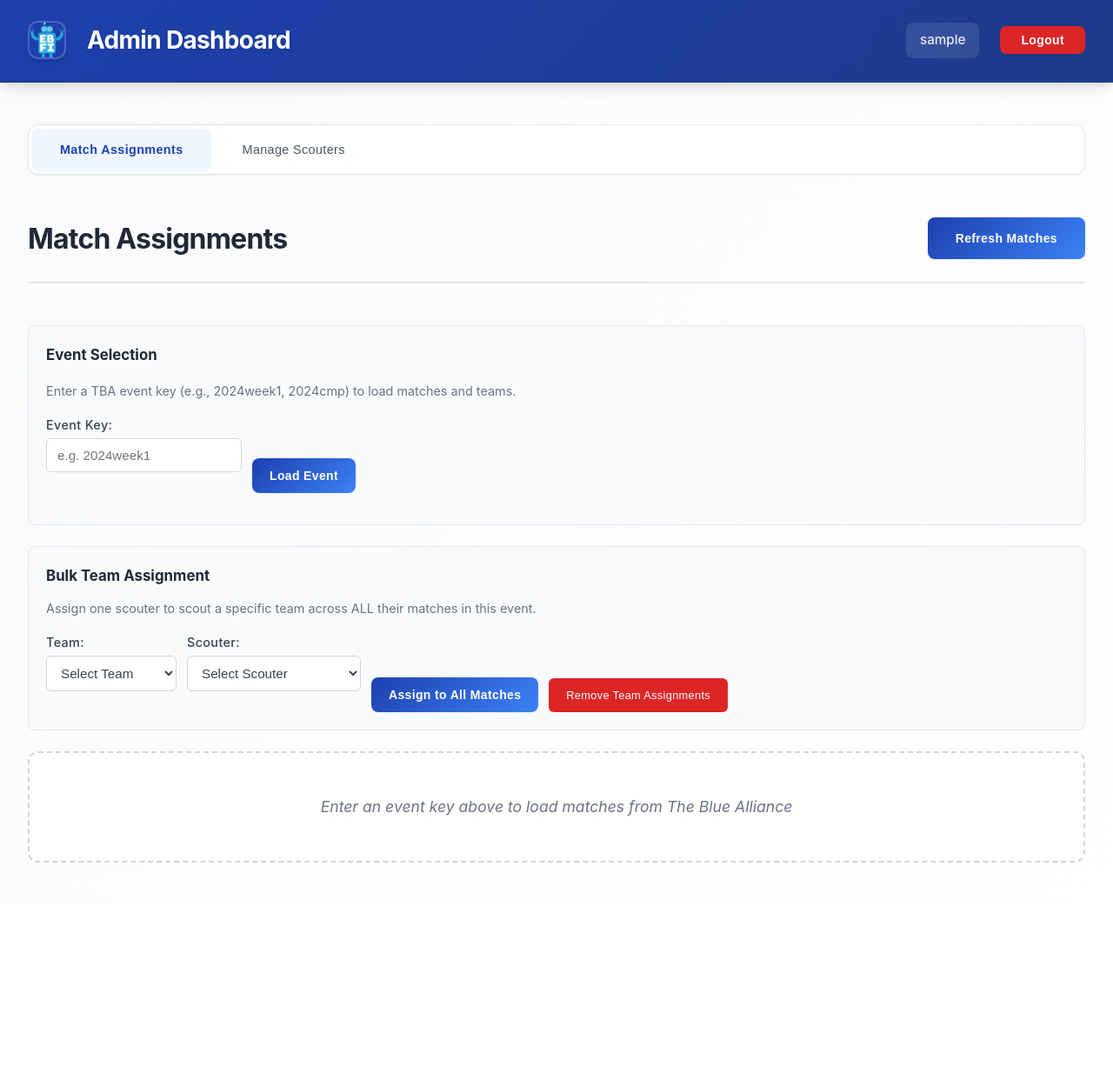
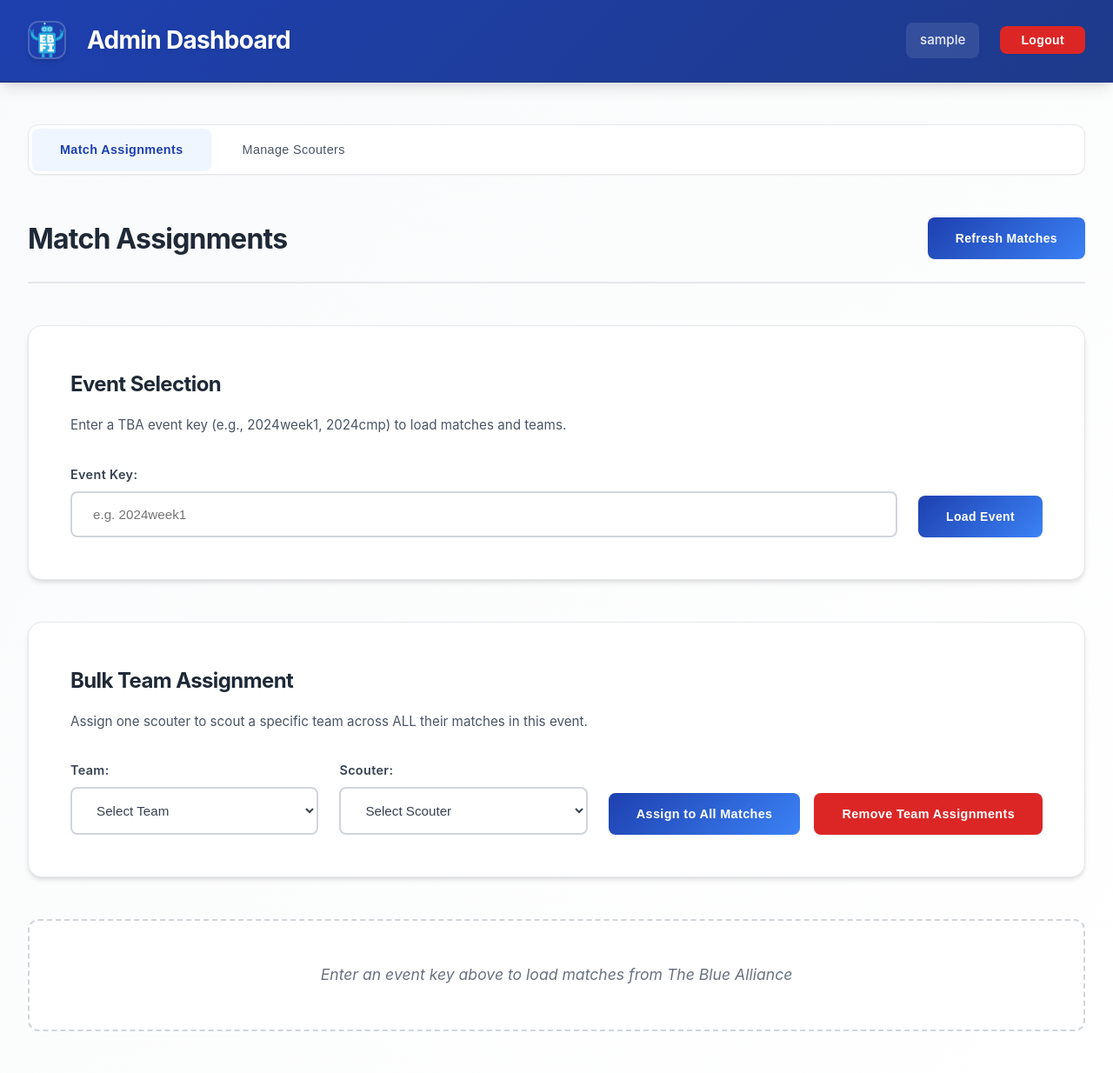
Before and after one commit to SudayKukreja/astraea-scouting-app, a Flask app: template templates/admin_dashboard.html in a window 1280 px wide. Shown: the whole page at 87% size. Before the commit the page ends 992 px from the top, so only its background shows below. Run offline with Flask 3, Linux system fonts and the light colour scheme; the template is opened without the code that fills it, so the values that code supplies are empty; the visitor is signed in with stand-in values (Sample User, id 1); parts of the project's set-up code (start-up, migrations or seed data) failed here and were passed over.

Commit message:
css changes - Auto deploy at 2025-07-24 23:57:52 (SW cache 20250724-235752) Changes: M static/dashboard.css  M sw.js  M templates/admin_dashboard.html

```diff
--- a/static/dashboard.css
+++ b/static/dashboard.css
@@ -666,6 +666,188 @@ body {
   box-shadow: var(--shadow-md);
 }
 
+/* ===== BULK ASSIGNMENT SECTION ===== */
+.bulk-assignment {
+  background: white;
+  border-radius: var(--radius-xl);
+  padding: var(--spacing-2xl);
+  box-shadow: var(--shadow-md);
+  border: 1px solid var(--gray-200);
+  margin-bottom: var(--spacing-2xl);
+}
+
+.bulk-assignment h3 {
+  color: var(--gray-800);
+  margin-bottom: var(--spacing-md);
+  font-size: 1.5rem;
+  font-weight: 700;
+  letter-spacing: -0.025em;
+}
+
+.bulk-assignment p {
+  color: var(--gray-600);
+  margin-bottom: var(--spacing-xl);
+  font-size: 0.95rem;
+  line-height: 1.6;
+}
+
+.bulk-form {
+  display: flex;
+  align-items: end;
+  gap: var(--spacing-lg);
+  flex-wrap: wrap;
+}
+
+.bulk-form-group {
+  flex: 1;
+  min-width: 200px;
+}
+
+.bulk-form-group label {
+  display: block;
+  margin-bottom: var(--spacing-sm);
+  font-weight: 600;
+  color: var(--gray-700);
+  font-size: 0.9rem;
+  letter-spacing: 0.025em;
+}
+
+.bulk-form-group select {
+  width: 100%;
+  padding: var(--spacing-md) var(--spacing-lg);
+  border: 2px solid var(--gray-300);
+  border-radius: var(--radius-md);
+  font-size: 0.95rem;
+  background: white;
+  color: var(--gray-700);
+  transition: all var(--transition-normal);
+  cursor: pointer;
+}
+
+.bulk-form-group select:focus {
+  outline: none;
+  border-color: var(--primary-blue);
+  box-shadow: 0 0 0 3px rgba(30, 64, 175, 0.1);
+}
+
+.bulk-actions {
+  display: flex;
+  gap: var(--spacing-md);
+  flex-wrap: wrap;
+}
+
+.bulk-actions button {
+  padding: var(--spacing-md) var(--spacing-xl);
+  border-radius: var(--radius-md);
+  font-weight: 600;
+  font-size: 0.9rem;
+  cursor: pointer;
+  transition: all var(--transition-normal);
+  letter-spacing: 0.025em;
+  border: none;
+  white-space: nowrap;
+}
+
+.bulk-actions .assign-btn {
+  background: linear-gradient(135deg, var(--primary-blue) 0%, var(--primary-blue-light) 100%);
+  color: white;
+  box-shadow: var(--shadow-sm);
+}
+
+.bulk-actions .assign-btn:hover {
+  background: linear-gradient(135deg, var(--primary-blue-light) 0%, var(--primary-blue) 100%);
+  transform: translateY(-1px);
+  box-shadow: var(--shadow-md);
+}
+
+.bulk-actions .remove-btn {
+  background: var(--accent-red);
+  color: white;
+  box-shadow: var(--shadow-sm);
+}
+
+.bulk-actions .remove-btn:hover {
+  background: var(--accent-red-light);
+  transform: translateY(-1px);
+  box-shadow: var(--shadow-md);
+}
+
+/* ===== EVENT SELECTION SECTION ===== */
+.event-section {
+  background: white;
+  border-radius: var(--radius-xl);
+  padding: var(--spacing-2xl);
+  box-shadow: var(--shadow-md);
+  border: 1px solid var(--gray-200);
+  margin-bottom: var(--spacing-2xl);
+}
+
+.event-section h3 {
+  color: var(--gray-800);
+  margin-bottom: var(--spacing-md);
+  font-size: 1.5rem;
+  font-weight: 700;
+  letter-spacing: -0.025em;
+}
+
+.event-section p {
+  color: var(--gray-600);
+  margin-bottom: var(--spacing-xl);
+  font-size: 0.95rem;
+  line-height: 1.6;
+}
+
+.event-form {
+  display: flex;
+  align-items: end;
+  gap: var(--spacing-lg);
+  flex-wrap: wrap;
+}
+
+.event-form-group {
+  flex: 1;
+  min-width: 250px;
+}
+
+.event-form-group label {
+  display: block;
+  margin-bottom: var(--spacing-sm);
+  font-weight: 600;
+  color: var(--gray-700);
+  font-size: 0.9rem;
+  letter-spacing: 0.025em;
+}
+
+.event-form-group input {
+  width: 100%;
+  padding: var(--spacing-md) var(--spacing-lg);
+  border: 2px solid var(--gray-300);
+  border-radius: var(--radius-md);
+  font-size: 0.95rem;
+  background: white;
+  color: var(--gray-700);
+  transition: all var(--transition-normal);
+}
+
+.event-form-group input:focus {
+  outline: none;
+  border-color: var(--primary-blue);
+  box-shadow: 0 0 0 3px rgba(30, 64, 175, 0.1);
+}
+
+.current-event {
+  background: var(--secondary-blue);
+  border: 2px solid var(--primary-blue-light);
+  padding: var(--spacing-lg);
+  border-radius: var(--radius-md);
+  margin-top: var(--spacing-lg);
+}
+
+.current-event strong {
+  color: var(--primary-blue);
+  font-weight: 600;
+}
+
 /* ===== ASSIGNMENT GRID ===== */
 .assignment-grid {
   display: grid;
@@ -1089,6 +1271,34 @@ body {
     padding: var(--spacing-lg);
     text-align: center;
   }
+
+  /* Bulk assignment responsive */
+  .bulk-form {
+    flex-direction: column;
+    align-items: stretch;
+  }
+
+  .bulk-form-group {
+    min-width: auto;
+  }
+
+  .bulk-actions {
+    justify-content: stretch;
+  }
+
+  .bulk-actions button {
+    flex: 1;
+  }
+
+  /* Event form responsive */
+  .event-form {
+    flex-direction: column;
+    align-items: stretch;
+  }
+
+  .event-form-group {
+    min-width: auto;
+  }
 }
 
 @media (max-width: 480px) {
--- a/sw.js
+++ b/sw.js
@@ -1,4 +1,4 @@
-const CACHE_NAME = 'astraea-cache-20250724-234647'; // Increment version number when you deploy
+const CACHE_NAME = 'astraea-cache-20250724-235752'; // Increment version number when you deploy
 const FILES_TO_CACHE = [
   '/',
   '/static/style.css',
--- a/templates/admin_dashboard.html
+++ b/templates/admin_dashboard.html
@@ -39,46 +39,46 @@
         </div>
 
         <!-- Event Management -->
-        <div class="event-management" style="margin-bottom: 24px; padding: 20px; background: #f8fafc; border-radius: 8px; border: 1px solid #e2e8f0;">
-          <h3 style="margin-bottom: 16px; color: #1f2937;">Event Selection</h3>
-          <p style="color: #6b7280; margin-bottom: 16px; font-size: 0.9rem;">Enter a TBA event key (e.g., 2024week1, 2024cmp) to load matches and teams.</p>
+        <div class="event-section">
+          <h3>Event Selection</h3>
+          <p>Enter a TBA event key (e.g., 2024week1, 2024cmp) to load matches and teams.</p>
 
-          <div class="event-input" style="display: flex; gap: 12px; align-items: end; margin-bottom: 16px; flex-wrap: wrap;">
-            <div class="form-group" style="min-width: 200px;">
-              <label for="event-key-input" style="display: block; margin-bottom: 4px; font-weight: 500; color: #374151;">Event Key:</label>
-              <input type="text" id="event-key-input" placeholder="e.g. 2024week1" style="padding: 10px 12px; border: 1px solid #d1d5db; border-radius: 6px; width: 100%;">
+          <div class="event-form">
+            <div class="event-form-group">
+              <label for="event-key-input">Event Key:</label>
+              <input type="text" id="event-key-input" placeholder="e.g. 2024week1">
             </div>
-            <button onclick="loadEventData()" class="create-btn" style="padding: 12px 20px; white-space: nowrap;">Load Event</button>
+            <button onclick="loadEventData()" class="create-btn">Load Event</button>
           </div>
 
-          <div id="event-section" style="display: none;">
-            <div style="background: white; padding: 12px 16px; border-radius: 6px; border: 1px solid #e2e8f0;">
-              <span style="color: #6b7280; font-size: 0.9rem;">Current Event: </span>
-              <strong id="current-event-display" style="color: #1f2937;"></strong>
-            </div>
+          <div id="event-section" class="current-event" style="display: none;">
+            <span>Current Event: </span>
+            <strong id="current-event-display"></strong>
           </div>
         </div>
 
         <!-- Bulk Team Assignment Section -->
-        <div class="bulk-assignment-section" style="margin: 24px 0; padding: 20px; background: #f8fafc; border-radius: 8px; border: 1px solid #e2e8f0;">
-          <h3 style="margin-bottom: 12px; color: #1f2937;">Bulk Team Assignment</h3>
-          <p style="color: #6b7280; margin-bottom: 16px; font-size: 0.9rem;">Assign one scouter to scout a specific team across ALL their matches in this event.</p>
+        <div class="bulk-assignment">
+          <h3>Bulk Team Assignment</h3>
+          <p>Assign one scouter to scout a specific team across ALL their matches in this event.</p>
 
-          <div class="bulk-form" style="display: flex; gap: 12px; align-items: end; flex-wrap: wrap;">
-            <div class="form-group" style="min-width: 150px;">
-              <label for="bulk-team" style="display: block; margin-bottom: 4px; font-weight: 500; color: #374151;">Team:</label>
-              <select id="bulk-team" style="padding: 10px 12px; border: 1px solid #d1d5db; border-radius: 6px; width: 100%;">
+          <div class="bulk-form">
+            <div class="bulk-form-group">
+              <label for="bulk-team">Team:</label>
+              <select id="bulk-team">
                 <option value="">Select Team</option>
               </select>
             </div>
-            <div class="form-group" style="min-width: 200px;">
-              <label for="bulk-scouter" style="display: block; margin-bottom: 4px; font-weight: 500; color: #374151;">Scouter:</label>
-              <select id="bulk-scouter" style="padding: 10px 12px; border: 1px solid #d1d5db; border-radius: 6px; width: 100%;">
+            <div class="bulk-form-group">
+              <label for="bulk-scouter">Scouter:</label>
+              <select id="bulk-scouter">
                 <option value="">Select Scouter</option>
               </select>
             </div>
-            <button onclick="bulkAssignTeam()" class="assign-btn" style="padding: 12px 20px; white-space: nowrap;">Assign to All Matches</button>
-            <button onclick="removeTeamAssignments()" class="delete-btn" style="padding: 12px 20px; white-space: nowrap;">Remove Team Assignments</button>
+            <div class="bulk-actions">
+              <button onclick="bulkAssignTeam()" class="assign-btn">Assign to All Matches</button>
+              <button onclick="removeTeamAssignments()" class="remove-btn">Remove Team Assignments</button>
+            </div>
           </div>
         </div>
 
@@ -127,13 +127,6 @@
     </div>
   </div>
 
-  <style>
-    .scouter-stats {
-      color: #2563eb !important;
-      font-weight: 500;
-    }
-  </style>
-
   <script src="{{ url_for('static', filename='admin_dashboard.js') }}"></script>
 </body>
 </html>
```
